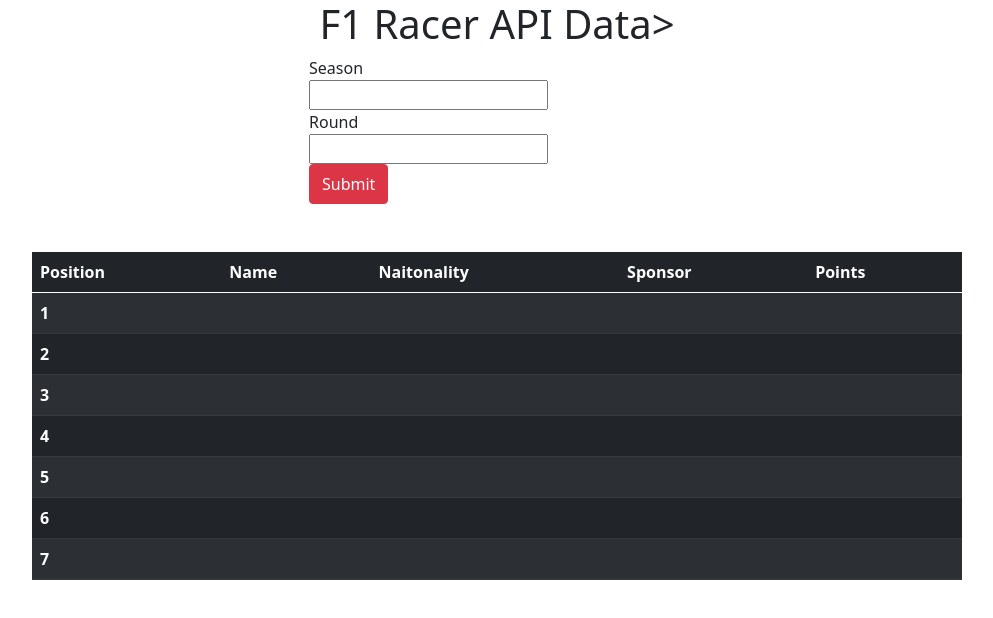
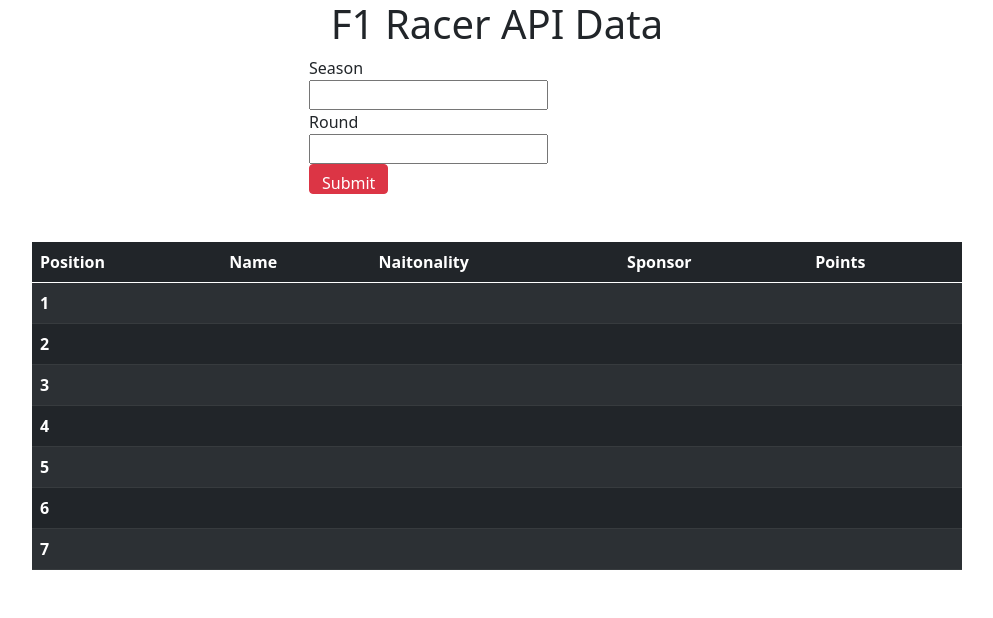
Before and after one commit to alaandho/Racer-API-Data, a plain HTML site: page index.html in a window 1280 px wide. Shown: the whole page, without its empty margins (143-1136 px from the left). Drawn offline with nearby package versions, Linux system fonts and the light colour scheme.

Commit message:
first commit

```diff
--- a/css/main.css
+++ b/css/main.css
@@ -1,3 +1,3 @@
 #submitButton{
-    height: 40px;
+    height: 30px;
 }
--- a/index.html
+++ b/index.html
@@ -14,7 +14,7 @@
 </head>
 <body>
     <header>
-        <div class="col-12 d-flex justify-content-center"><h1>F1 Racer API Data></h1></div>
+        <div class="col-12 d-flex justify-content-center"><h1>F1 Racer API Data</h1></div>
     </header>
 
         <div class="col-md-12 d-flex justify-content-center">
```
